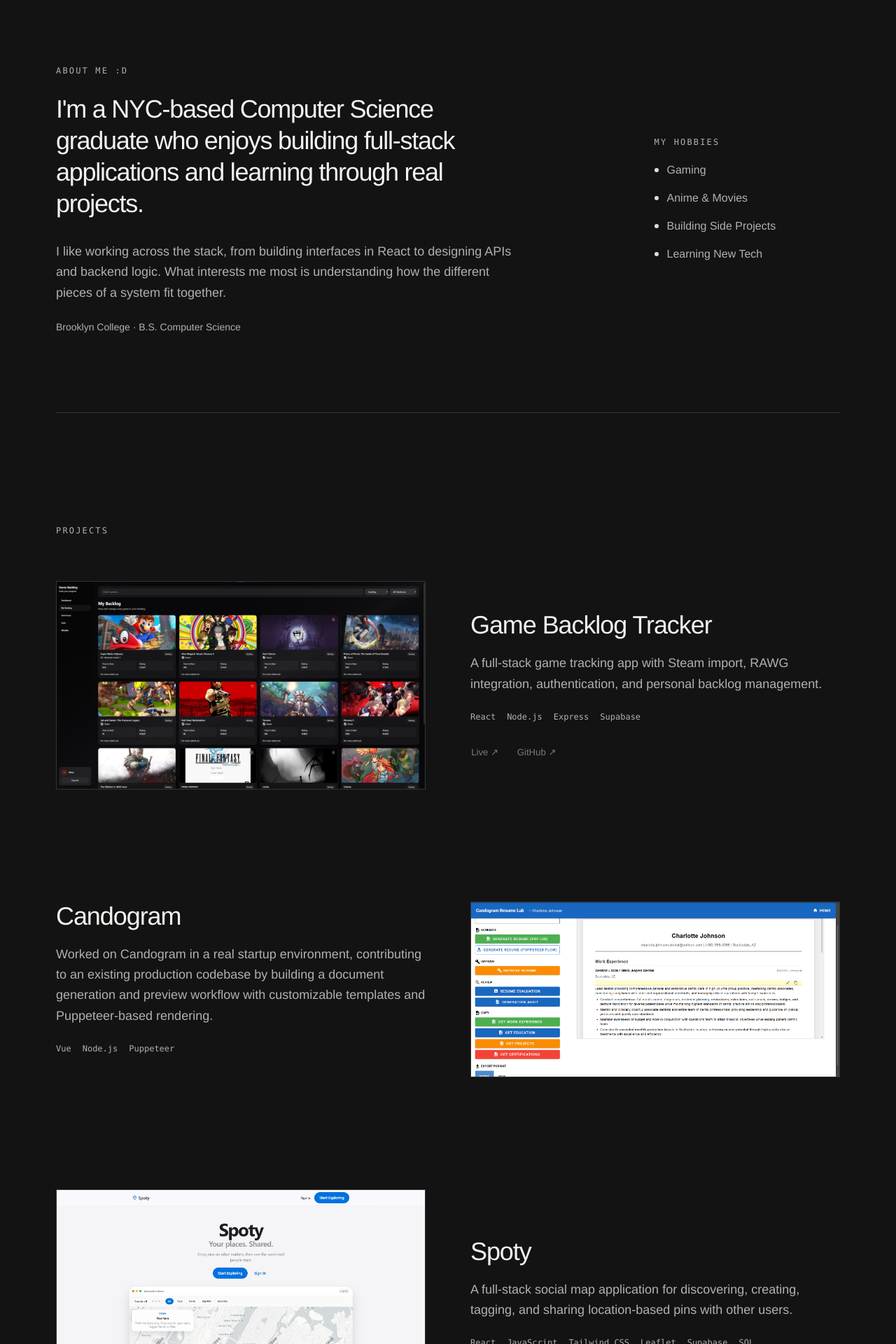
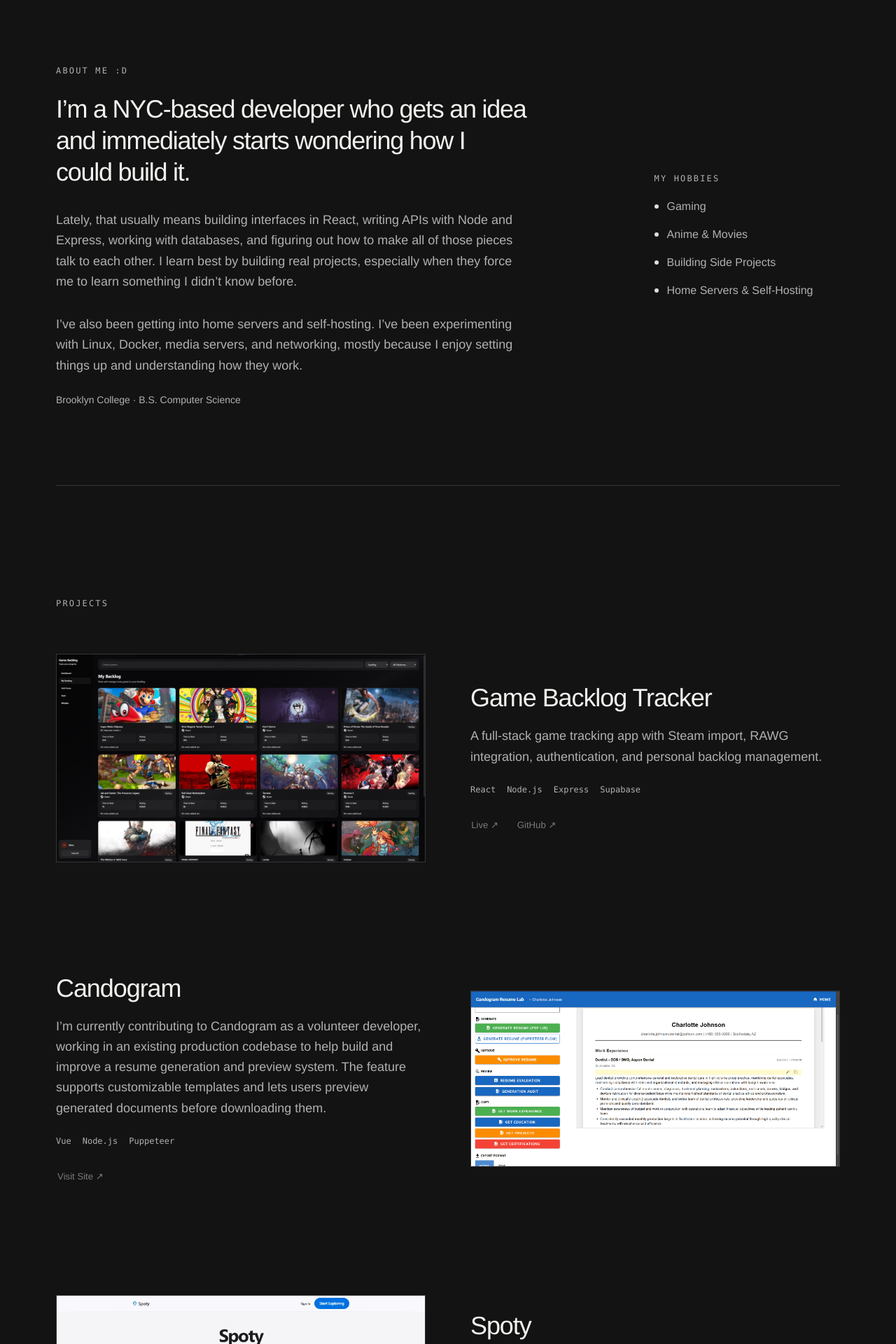
Before and after one commit to Mirio1010/miguel-portfolio, a React (Vite) app: page / in a window 1280 px wide. Shown: the part 820-2740 px from the top of the page at 70% size. Built offline with nearby package versions, Linux system fonts and the light colour scheme.

Commit message:
Update portfolio content and add analytics

```diff
--- a/index.html
+++ b/index.html
@@ -5,7 +5,7 @@
     <link rel="icon" type="image/svg+xml" href="/favicon.svg" />
     <meta name="viewport" content="width=device-width, initial-scale=1.0" />
     <meta name="description" content="Miguelangel Ortega — Full-Stack Developer. I build useful web applications and enjoy learning how things work under the hood." />
-    <title>Miguelangel Ortega — Full-Stack Developer</title>
+    <title>Miguel Ortega | Portfolio</title>
   </head>
   <body>
     <div id="root"></div>
--- a/package.json
+++ b/package.json
@@ -10,6 +10,7 @@
     "preview": "vite preview"
   },
   "dependencies": {
+    "@vercel/analytics": "^2.0.1",
     "react": "^19.2.8",
     "react-dom": "^19.2.8",
     "react-icons": "^5.7.0"
--- a/src/app.jsx
+++ b/src/app.jsx
@@ -1,8 +1,12 @@
 import Home from "./pages/Home"
+import { Analytics } from "@vercel/analytics/react";
 
 const App = () => {
   return (
+    <>
     <Home/>
+    <Analytics/>
+    </>
   )
 }
 export default App
--- a/src/components/About.jsx
+++ b/src/components/About.jsx
@@ -16,14 +16,23 @@ const About = () => {
               id="about-heading"
               className="text-3xl leading-tight font-normal tracking-[-0.035em] text-[var(--color-text-primary)] sm:text-4xl"
             >
-              I&apos;m a NYC-based Computer Science graduate who enjoys building
-              full-stack applications and learning through real projects.
+              I’m a NYC-based developer who gets an idea and immediately starts
+              wondering how I could build it.
             </h2>
 
             <p className="mt-8 text-base leading-relaxed text-[var(--color-text-secondary)] sm:text-lg">
-              I like working across the stack, from building interfaces in React
-              to designing APIs and backend logic. What interests me most is
-              understanding how the different pieces of a system fit together.
+              Lately, that usually means building interfaces in React, writing
+              APIs with Node and Express, working with databases, and figuring
+              out how to make all of those pieces talk to each other. I learn
+              best by building real projects, especially when they force me to
+              learn something I didn’t know before.
+            </p>
+
+            <p className="mt-8 text-base leading-relaxed text-[var(--color-text-secondary)] sm:text-lg">
+              I’ve also been getting into home servers and self-hosting. I’ve
+              been experimenting with Linux, Docker, media servers, and
+              networking, mostly because I enjoy setting things up and
+              understanding how they work.
             </p>
 
             <p className="mt-6 text-sm text-[var(--color-text-secondary)]">
@@ -44,7 +53,7 @@ const hobbies = [
   "Gaming",
   "Anime & Movies",
   "Building Side Projects",
-  "Learning New Tech",
+  "Home Servers & Self-Hosting",
 ];
 
 const Hobbies = () => {
--- a/src/components/Projects.jsx
+++ b/src/components/Projects.jsx
@@ -30,7 +30,7 @@ const Projects = () => {
 
 
 const Project = ({ project, reverse }) => {
-  const { title, description, technologies, image, github, live } = project;
+  const { title, description, technologies, image, github, live, siteUrl } = project;
 
   return (
     <article
@@ -73,6 +73,17 @@ const Project = ({ project, reverse }) => {
             </a>
           )}
 
+          {siteUrl && (
+            <a
+              href={siteUrl}
+              target="_blank"
+              rel="noopener noreferrer"
+              className="xmb-link"
+            >
+              Visit Site ↗
+            </a>
+          )}
+
           {github && (
             <a
               href={github}
--- a/src/data.js
+++ b/src/data.js
@@ -40,7 +40,7 @@ export const projects = [
     type: "Team Project / Product Contribution",
 
     description:
-      "Worked on Candogram in a real startup environment, contributing to an existing production codebase by building a document generation and preview workflow with customizable templates and Puppeteer-based rendering.",
+      "I’m currently contributing to Candogram as a volunteer developer, working in an existing production codebase to help build and improve a resume generation and preview system. The feature supports customizable templates and lets users preview generated documents before downloading them.",
 
     contribution:
       "Built the template selection, preview generation, and document customization flow.",
@@ -48,12 +48,13 @@ export const projects = [
     image: CandogramImage,
 
     technologies: ["Vue", "Node.js", "Puppeteer"],
+    siteUrl: "https://www.candogram.com/",
   },
   {
     title: "Spoty",
     type: "Team Project",
     description:
-      "A full-stack social map application for discovering, creating, tagging, and sharing location-based pins with other users.",
+      "Built with a team through CUNY Tech Prep, Spoty is a social map for sharing places through tagged pins. We rebuilt the project in React as it grew, adding authentication, persistent user data, custom map interactions, and social features around discovering places shared by others.",
     contribution:
       "Worked on core map features, pin persistence, authentication, UI interactions, and integration across the application.",
     technologies: [
```
Also changed, not shown: 1 other file (tests, documents, lock files or other folders).
